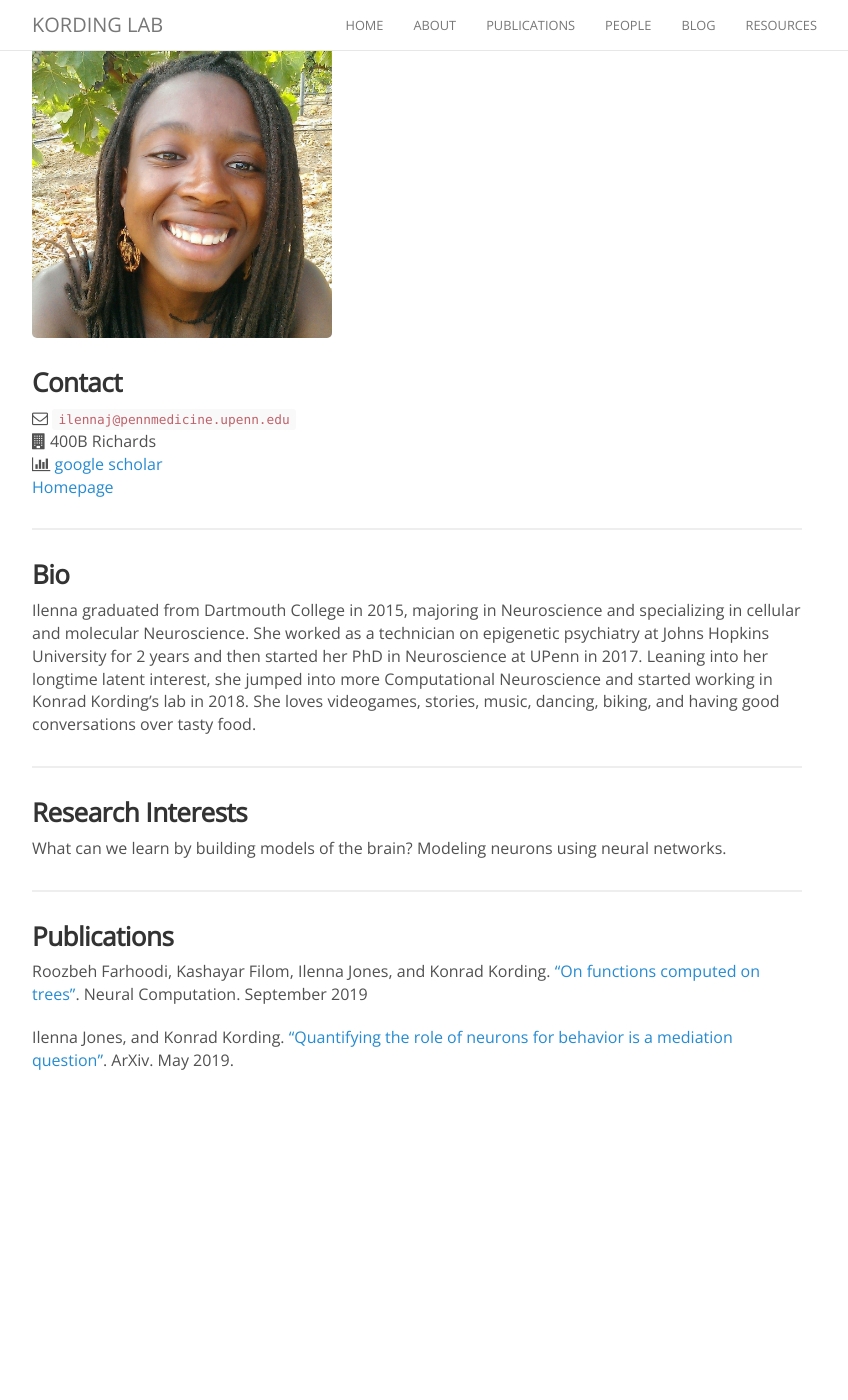
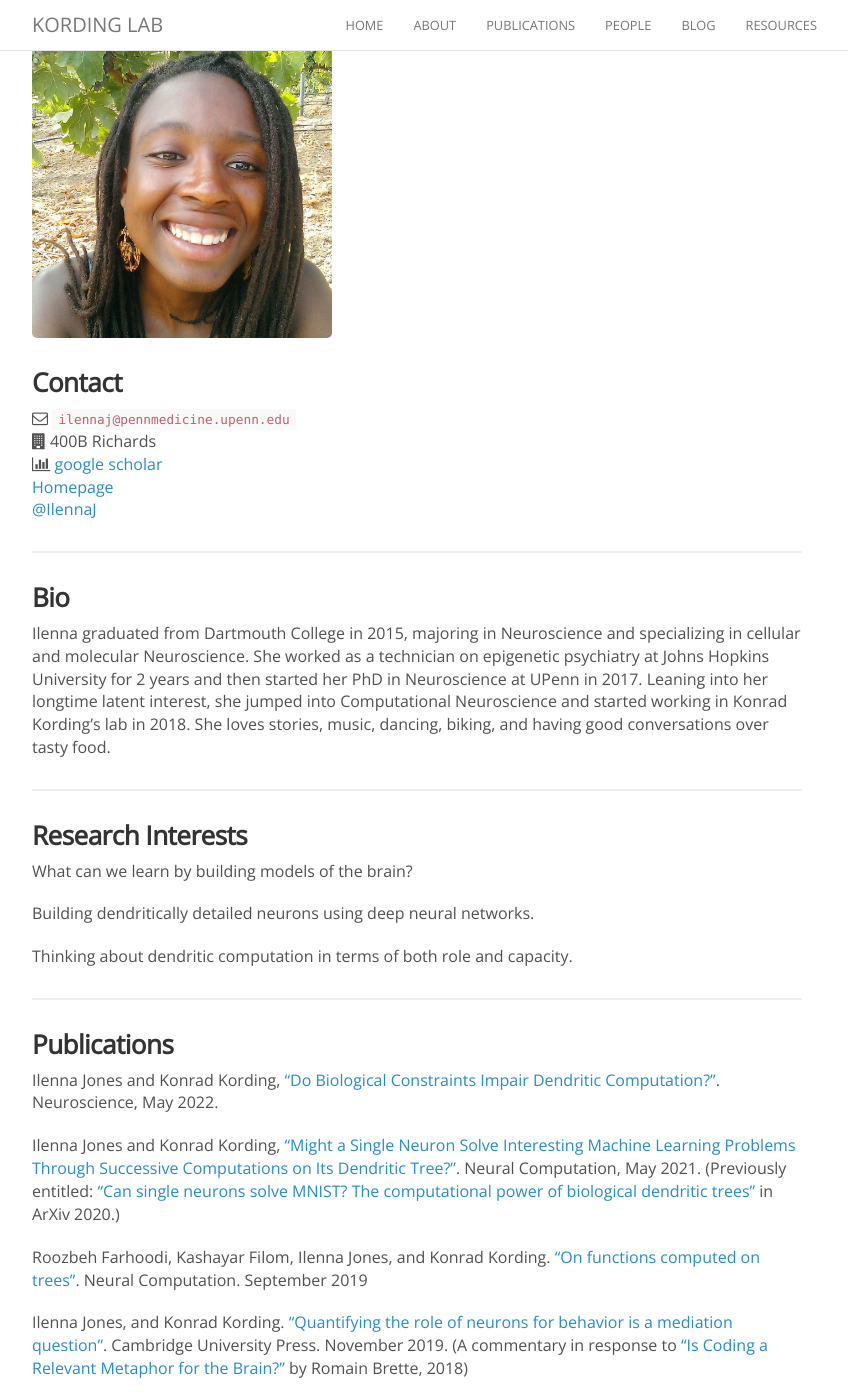
Before and after one commit to KordingLab/KordingLab.github.io, a Jekyll site: the page built from _people/ilenna_jones.md, in a window 1280 px wide and 1400 px high, scrolled down 104 px. Shown: the whole window, without its empty margins (223-1071 px from the left). Built offline with Jekyll 4.4.1, drawn with Linux system fonts in a browser that asks for light colours; nearby versions of some CDN libraries; comment, search, counter and statistics services are not loaded; before the commit the page ends 1195 px from its top, so only the background shows below that.

Commit message:
Update ilenna_jones.md

```diff
--- a/_people/ilenna_jones.md
+++ b/_people/ilenna_jones.md
@@ -13,24 +13,34 @@ joined: 2018
 <i class="fa fa-envelope-o"></i>  `ilennaj@pennmedicine.upenn.edu`<br>
 <i class="fa fa-building"></i> 400B Richards <br>
 <i class="fa fa-bar-chart"></i> [google scholar](https://scholar.google.com/citations?user=R3yolm0AAAAJ&hl=en) <br>
- [Homepage](http://ilennaj.github.io)
+ [Homepage](http://ilennaj.github.io) <br>
+ [@IlennaJ](https://twitter.com/IlennaJ)
 
 <hr>
 
 ### Bio
 
-Ilenna graduated from Dartmouth College in 2015, majoring in Neuroscience and specializing in cellular and molecular Neuroscience. She worked as a technician on epigenetic psychiatry at Johns Hopkins University for 2 years and then started her PhD in Neuroscience at UPenn in 2017. Leaning into her longtime latent interest, she jumped into more Computational Neuroscience and started working in Konrad Kording's lab in 2018. She loves videogames, stories, music, dancing, biking, and having good conversations over tasty food.
+Ilenna graduated from Dartmouth College in 2015, majoring in Neuroscience and specializing in cellular and molecular Neuroscience. She worked as a technician on epigenetic psychiatry at Johns Hopkins University for 2 years and then started her PhD in Neuroscience at UPenn in 2017. Leaning into her longtime latent interest, she jumped into Computational Neuroscience and started working in Konrad Kording's lab in 2018. She loves stories, music, dancing, biking, and having good conversations over tasty food.
 
 <hr>
 
 ### Research Interests
 
-What can we learn by building models of the brain? Modeling neurons using neural networks.
+What can we learn by building models of the brain?
+
+Building dendritically detailed neurons using deep neural networks.
+
+Thinking about dendritic computation in terms of both role and capacity.
 
 <hr>
 
 ### Publications
 
+Ilenna Jones and Konrad Kording, [“Do Biological Constraints Impair Dendritic Computation?”](https://www.sciencedirect.com/science/article/pii/S0306452221003900). Neuroscience, May 2022.
+
+Ilenna Jones and Konrad Kording, [“Might a Single Neuron Solve Interesting Machine Learning Problems Through Successive Computations on Its Dendritic Tree?”](https://direct.mit.edu/neco/article/33/6/1554/100576/Might-a-Single-Neuron-Solve-Interesting-Machine). Neural Computation, May 2021. (Previously entitled: [“Can single neurons solve MNIST? The computational power of biological dendritic trees”](https://arxiv.org/abs/2009.01269) in ArXiv
+2020.)
+
 Roozbeh Farhoodi, Kashayar Filom, Ilenna Jones, and Konrad Kording. [“On functions computed on trees”](https://www.mitpressjournals.org/doi/full/10.1162/neco_a_01231). Neural Computation. September 2019
 
-Ilenna Jones, and Konrad Kording. [“Quantifying the role of neurons for behavior is a mediation question”](https://arxiv.org/abs/1905.02024). ArXiv. May 2019.
+Ilenna Jones, and Konrad Kording. [“Quantifying the role of neurons for behavior is a mediation question”](https://www.cambridge.org/core/journals/behavioral-and-brain-sciences/article/quantifying-the-role-of-neurons-for-behavior-is-a-mediation-question/E3E3CBD9AD04A991FD05B8ADA45EDBC5). Cambridge University Press. November 2019. (A commentary in response to ["Is Coding a Relevant Metaphor for the Brain?"](https://www.cambridge.org/core/journals/behavioral-and-brain-sciences/article/is-coding-a-relevant-metaphor-for-the-brain/D578626E4888193FFFAE5B6E2C37E052) by Romain Brette, 2018)
```
